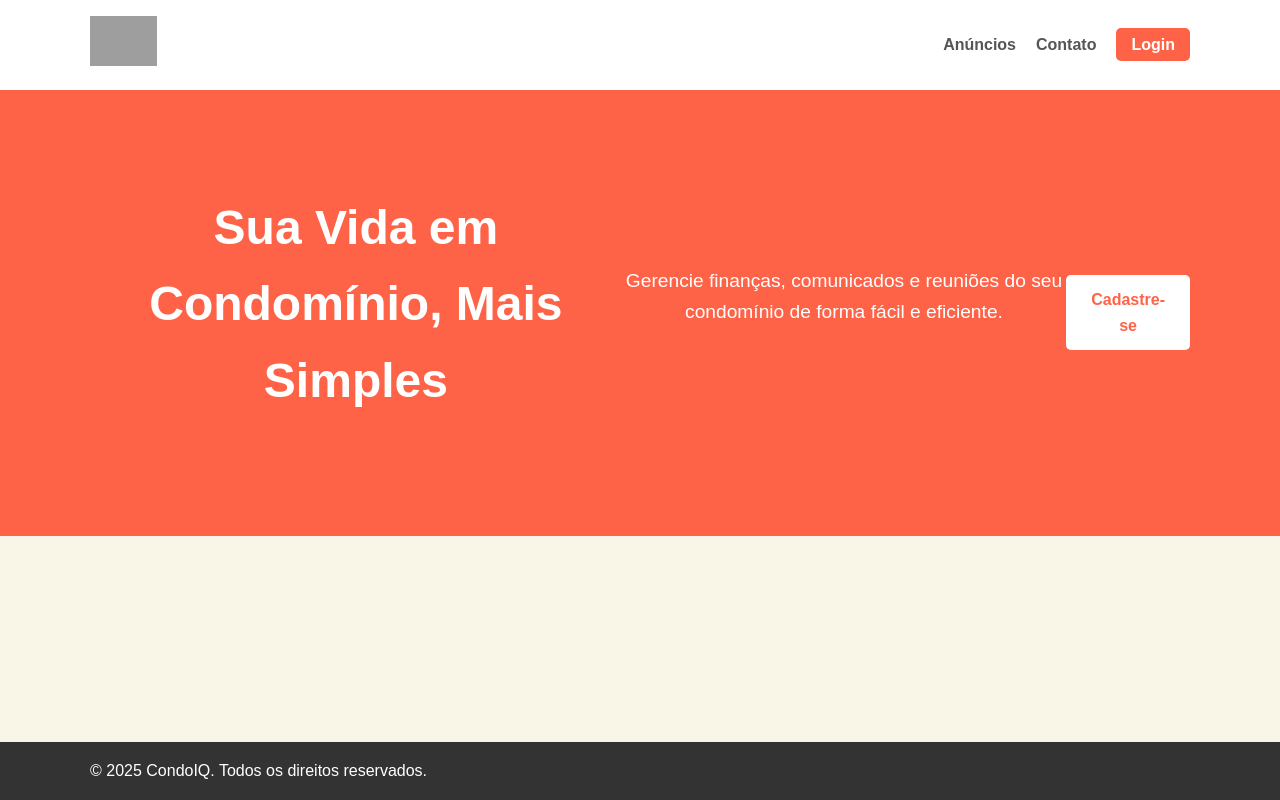
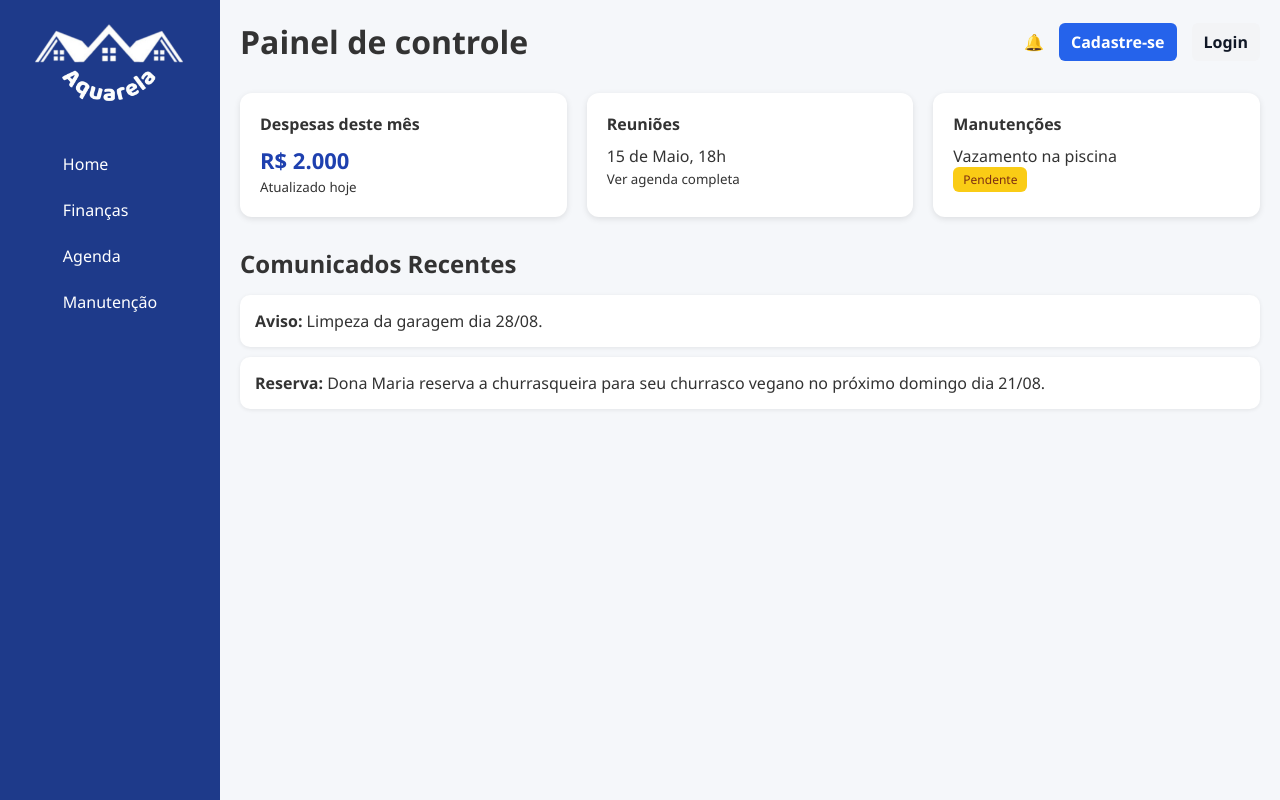
Before and after one commit to uscascus/CondoIQ, a Flask app: page / in a window 1280 px wide. Run offline with Flask 3, Linux system fonts and the light colour scheme; grey boxes are pictures that could not be loaded.

Commit message:
Add files via upload

```diff
--- a/Projeto/static/style.css
+++ b/Projeto/static/style.css
@@ -1,238 +1,163 @@
-/* Reseta estilos padrão do navegador */
+/* Reset básico */
 * {
-    margin: 0;
-    padding: 0;
-    box-sizing: border-box;
+  margin: 0;
+  padding: 0;
+  box-sizing: border-box;
+  font-family: "Segoe UI", Tahoma, Geneva, Verdana, sans-serif;
 }
 
 body {
-    font-family: Arial, sans-serif;
-    line-height: 1.6;
-    color: #333;
-    background-color: #f9f5e7;
-    display: flex;
-    flex-direction: column;
-    min-height: 100vh;
+  background: #f5f7fa;
+  color: #333;
 }
 
 .container {
-    width: 90%;
-    max-width: 1100px;
-    margin: 0 auto;
-    display: flex;
-    justify-content: space-between;
-    align-items: center;
+  display: flex;
+  height: 100vh;
+}
+
+/* Sidebar */
+.sidebar {
+  width: 220px;
+  background: #1e3a8a;
+  color: white;
+  padding: 20px 0;
+  display: flex;
+  flex-direction: column;
+  align-items: center; /* centraliza só a logo */
+}
+
+.logo-link {
+  margin-bottom: 30px;
+}
+
+.logo-img {
+  max-width: 150px;
+  height: auto;
+}
+
+/* Menu */
+.sidebar nav ul {
+  list-style: none;
+  width: 100%;
+  padding: 0;
+}
+
+.sidebar nav ul li {
+  width: 100%;
+}
+
+.sidebar nav ul li a {
+  display: block;
+  padding: 12px 20px;
+  color: white;
+  text-decoration: none;
+  font-size: 16px;
+  transition: background 0.3s;
+}
+
+/* Ativo e hover */
+.sidebar nav ul li a:hover {
+  background: #2563eb;
+  border-radius: 6px;
+}
+
+
+/* Conteúdo principal */
+.main-content {
+  flex: 1;
+  padding: 20px;
+  overflow-y: auto;
 }
 
 /* Cabeçalho */
-.main-header {
-    background-color: #fff;
-    padding: 1rem 0;
-    box-shadow: 0 2px 5px rgba(0,0,0,0.1);
+.header {
+  display: flex;
+  justify-content: space-between;
+  align-items: center;
+  margin-bottom: 30px;
 }
 
-.logo-img {
-    height: 50px;
+.user-actions {
+  display: flex;
+  align-items: center;
+  gap: 15px;
 }
 
-.main-nav ul {
-    list-style: none;
-    display: flex;
-    align-items: center;
-}
-
-.main-nav ul li {
-    margin-left: 20px;
-}
-
-.main-nav ul li a {
-    text-decoration: none;
-    color: #555;
-    font-weight: bold;
-    transition: color 0.3s ease;
-}
-
-.main-nav ul li a:hover {
-    color: #ff6347;
-}
-
-.main-nav ul li a.nav-button {
-    background-color: #ff6347;
-    color: #fff;
-    padding: 8px 15px;
-    border-radius: 5px;
-    transition: background-color 0.3s ease;
-}
-
-.main-nav ul li a.nav-button:hover {
-    background-color: #e5533d;
-    color: #fff;
-}
-
-/* Seção Hero */
-.hero-section {
-    text-align: center;
-    padding: 100px 0;
-    background-color: #ff6347;
-    color: #fff;
-}
-
-.hero-section h1 {
-    font-size: 3rem;
-    margin-bottom: 1rem;
-}
-
-.hero-section p {
-    font-size: 1.2rem;
-    margin-bottom: 2rem;
+.cta-button,
+.nav-button {
+  padding: 8px 12px;
+  border-radius: 6px;
+  text-decoration: none;
+  font-weight: bold;
 }
 
 .cta-button {
-    display: inline-block;
-    background-color: #fff;
-    color: #ff6347;
-    padding: 12px 25px;
-    text-decoration: none;
-    border-radius: 5px;
-    font-weight: bold;
-    transition: background-color 0.3s ease;
+  background: #2563eb;
+  color: white;
 }
 
 .cta-button:hover {
-    background-color: #f0f0f0;
+  background: #1e40af;
 }
 
-/* Seção de Login */
-.login-section {
-    flex: 1;
-    display: flex;
-    justify-content: center;
-    align-items: center;
-    padding: 20px 0;
-    background-color: #fff;
-    box-shadow: 0 0 10px rgba(0,0,0,0.1);
-    border-radius: 6px;
-    max-width: 400px;
-    margin: 20px auto;
+.nav-button {
+  background: #f3f4f6;
+  color: #111827;
 }
 
-.login-form {
-    width: 100%;
-    color: #333;
+.nav-button:hover {
+  background: #e5e7eb;
 }
 
-.form-group {
-    margin-bottom: 15px;
+.avatar {
+  border-radius: 50%;
 }
 
-.form-group label {
-    display: block;
-    margin-bottom: 5px;
-    font-weight: bold;
+/* Cards */
+.cards {
+  display: grid;
+  grid-template-columns: repeat(auto-fit, minmax(250px, 1fr));
+  gap: 20px;
+  margin-bottom: 30px;
 }
 
-.form-group input {
-    width: 100%;
-    padding: 8px;
-    border: 1px solid #ccc;
-    border-radius: 4px;
-    box-sizing: border-box;
+.card {
+  background: white;
+  padding: 20px;
+  border-radius: 12px;
+  box-shadow: 0 2px 6px rgba(0,0,0,0.1);
 }
 
-.form-group .forgot-password {
-    float: right;
-    color: #ff6347;
-    text-decoration: none;
-    font-size: 0.9em;
+.card h3 {
+  margin-bottom: 10px;
+  font-size: 16px;
 }
 
-.form-group .forgot-password:hover {
-    text-decoration: underline;
+.card .valor {
+  font-size: 22px;
+  font-weight: bold;
+  color: #1e40af;
 }
 
-.login-button {
-    width: 100%;
-    padding: 10px;
-    background-color: #28a745;
-    color: #fff;
-    border: none;
-    border-radius: 6px;
-    font-weight: bold;
-    cursor: pointer;
-    transition: background-color 0.3s ease;
+.status.pendente {
+  display: inline-block;
+  padding: 4px 10px;
+  background: #facc15;
+  color: #7c2d12;
+  border-radius: 6px;
+  font-size: 12px;
 }
 
-.login-button:hover {
-    background-color: #218838;
+/* Comunicados */
+.comunicados h2 {
+  margin-bottom: 15px;
 }
 
-.or-separator {
-    text-align: center;
-    margin: 15px 0;
-    color: #666;
-    position: relative;
+.comunicado {
+  background: white;
+  padding: 15px;
+  margin-bottom: 10px;
+  border-radius: 10px;
+  box-shadow: 0 1px 4px rgba(0,0,0,0.08);
 }
-
-.or-separator::before,
-.or-separator::after {
-    content: '';
-    position: absolute;
-    top: 50%;
-    width: 40%;
-    height: 1px;
-    background-color: #ccc;
-}
-
-.or-separator::before {
-    left: 0;
-}
-
-.or-separator::after {
-    right: 0;
-}
-
-.google-button {
-    width: 100%;
-    padding: 10px;
-    background-color: #ddd;
-    color: #333;
-    border: 1px solid #ccc;
-    border-radius: 6px;
-    font-weight: bold;
-    cursor: not-allowed;
-    display: flex;
-    align-items: center;
-    justify-content: center;
-}
-
-.google-button:disabled {
-    opacity: 0.6;
-}
-
-.new-account, .logout {
-    text-align: center;
-    margin-top: 15px;
-    color: #666;
-}
-
-.new-account a, .logout a {
-    color: #ff6347;
-    text-decoration: none;
-}
-
-.new-account a:hover, .logout a:hover {
-    text-decoration: underline;
-}
-
-/* Rodapé */
-.main-footer {
-    background-color: #333;
-    color: #fff;
-    text-align: center;
-    padding: 1rem 0;
-    margin-top: auto;
-}
-
-.main-footer p {
-    margin: 0;
-}
--- a/Projeto/templates/index.html
+++ b/Projeto/templates/index.html
@@ -1,41 +1,76 @@
 <!DOCTYPE html>
-<html lang="pt-br">
+<html lang="pt-BR">
 <head>
   <meta charset="UTF-8">
   <meta name="viewport" content="width=device-width, initial-scale=1.0">
-    <title>CondoIQ - Gestão de Condomínios</title>
+  <title>Condomínio Aquarela</title>
+  <link rel="icon" href="{{ url_for('static', filename='imagens/logo.png') }}" type="image/png">
   <link rel="stylesheet" href="{{ url_for('static', filename='style.css') }}">
 </head>
 <body>
-    <header class="main-header">
   <div class="container">
+
+    <!-- Sidebar -->
+  <aside class="sidebar">
   <a href="{{ url_for('home') }}" class="logo-link">
-                <img src="{{ url_for('static', filename='images/logo.png') }}" alt="Logo CondoIQ" class="logo-img">
+    <img src="{{ url_for('static', filename='imagens/logo.png') }}" alt="Logo Aquarela" class="logo-img">
   </a>
-            <nav class="main-nav">
+  <nav>
     <ul>
-                    <li><a href="#">Anúncios</a></li>
-                    <li><a href="#">Contato</a></li>
-                    <li><a href="{{ url_for('login') }}" class="nav-button">Login</a></li>
+      <li class="active"><a href="#">Home</a></li>
+      <li><a href="#">Finanças</a></li>
+      <li><a href="#">Agenda</a></li>
+      <li><a href="#">Manutenção</a></li>
     </ul>
   </nav>
+</aside>
+
+
+
+    <!-- Conteúdo principal -->
+    <main class="main-content">
+
+      <!-- Cabeçalho -->
+      <header class="header">
+        <h1>Painel de controle</h1>
+        <div class="user-actions">
+          <span class="icon">🔔</span>
+          <a href="{{ url_for('register') }}" class="cta-button">Cadastre-se</a>
+          <a href="{{ url_for('login') }}" class="nav-button">Login</a>
         </div>
       </header>
 
-    <main>
-        <section class="hero-section">
-            <div class="container">
-                <h1>Sua Vida em Condomínio, Mais Simples</h1>
-                <p>Gerencie finanças, comunicados e reuniões do seu condomínio de forma fácil e eficiente.</p>
-                <a href="{{ url_for('register') }}" class="cta-button">Cadastre-se</a>
+      <!-- Cards principais -->
+      <section class="cards">
+        <div class="card">
+          <h3>Despesas deste mês</h3>
+          <p class="valor">R$ 2.000</p>
+          <small>Atualizado hoje</small>
+        </div>
+        <div class="card">
+          <h3>Reuniões</h3>
+          <p>15 de Maio, 18h</p>
+          <small>Ver agenda completa</small>
+        </div>
+        <div class="card">
+          <h3>Manutenções</h3>
+          <p>Vazamento na piscina</p>
+          <span class="status pendente">Pendente</span>
         </div>
       </section>
+
+      <!-- Comunicados -->
+      <section class="comunicados">
+        <h2>Comunicados Recentes</h2>
+        <div class="comunicado">
+          <p><strong>Aviso:</strong> Limpeza da garagem dia 28/08.</p>
+        </div>
+        <div class="comunicado">
+          <p><strong>Reserva:</strong> Dona Maria reserva a churrasqueira para seu churrasco vegano no próximo domingo dia 21/08.</p>
+        </div>
+      </section>
+
     </main>
-
-    <footer class="main-footer">
-        <div class="container">
-            <p>&copy; 2025 CondoIQ. Todos os direitos reservados.</p>
   </div>
-    </footer>
 </body>
 </html>
```
Also changed, not shown: Projeto/static/login.css (added, +79 -0 lines), Projeto/templates/login.html (+20 -51 lines), Projeto/templates/register.html (+22 -66 lines), Projeto/static/imagens/logo.png (added), Projeto/static/imagens/logo_azul.png (added). Lines whose indentation alone changed are shown as unchanged.
